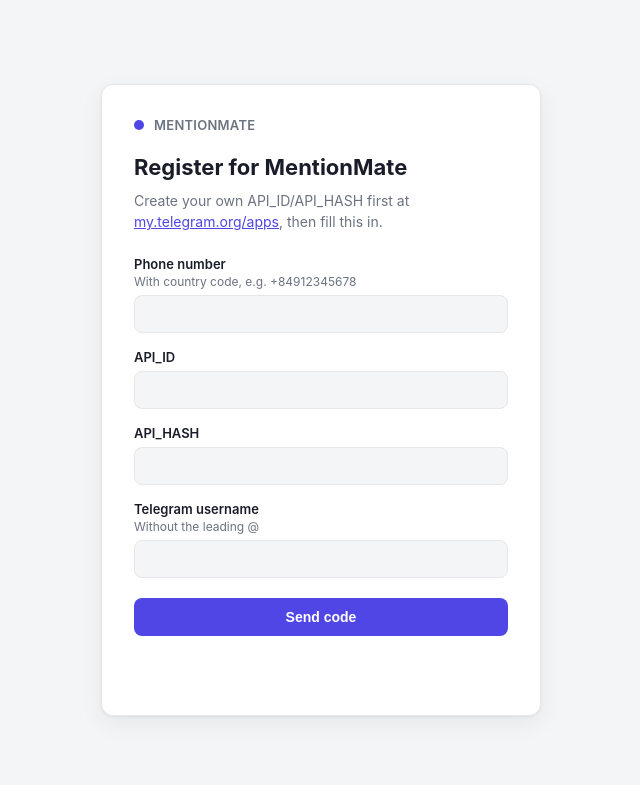
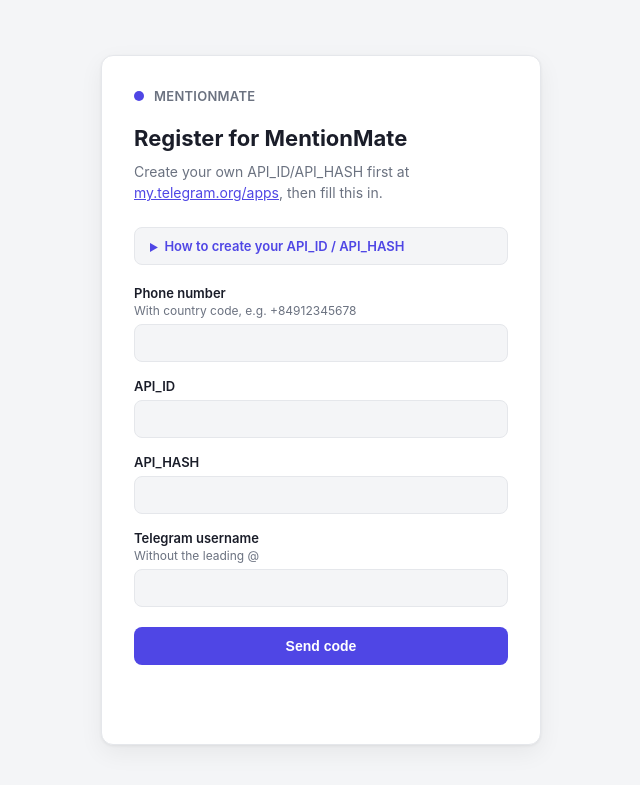
Before and after one commit to PhamHoang16/mention-mate, a FastAPI app: page /register in a window 1280 px wide. Shown: the top 785 px of the page, without its empty margins (319-959 px from the left). Run offline with FastAPI, Linux system fonts and the light colour scheme; parts of the project's set-up code (start-up, migrations or seed data) failed here and were passed over.

Commit message:
feat(registrar): add inline my.telegram.org app-creation walkthrough
Users landing on /register had no idea what to put in Telegram's
"Create new application" form (App title, Short name, URL, Platform,
Description). Adds a collapsible how-to with concrete suggested values
for each field, directly on the registration page.

```diff
--- a/registrar/src/registrar/templates/base.html
+++ b/registrar/src/registrar/templates/base.html
@@ -150,6 +150,57 @@
     }
     #status.error { color: var(--danger); }
     #status.success { color: #16a34a; }
+
+    details.howto {
+      margin-bottom: 20px;
+      border: 1px solid var(--border);
+      border-radius: 8px;
+      background: var(--bg);
+    }
+    details.howto summary {
+      cursor: pointer;
+      padding: 10px 14px;
+      font-size: 13px;
+      font-weight: 600;
+      color: var(--accent);
+      list-style: none;
+    }
+    details.howto summary::-webkit-details-marker { display: none; }
+    details.howto summary::before {
+      content: "▶";
+      display: inline-block;
+      margin-right: 6px;
+      font-size: 10px;
+      transition: transform 0.15s ease;
+    }
+    details.howto[open] summary::before { transform: rotate(90deg); }
+    details.howto .howto-body {
+      padding: 0 14px 14px;
+      font-size: 13px;
+      color: var(--muted);
+      line-height: 1.6;
+    }
+    details.howto ol { margin: 0; padding-left: 20px; }
+    details.howto li { margin-bottom: 6px; }
+    details.howto .field-map {
+      margin: 10px 0 0;
+      border-top: 1px dashed var(--border);
+      padding-top: 10px;
+    }
+    details.howto .field-map div {
+      display: flex;
+      justify-content: space-between;
+      gap: 12px;
+      padding: 3px 0;
+    }
+    details.howto .field-map span:first-child {
+      color: var(--text);
+      font-weight: 600;
+      flex-shrink: 0;
+    }
+    details.howto code {
+      font-size: 12px;
+    }
   </style>
 </head>
 <body>
--- a/registrar/src/registrar/templates/register_start.html
+++ b/registrar/src/registrar/templates/register_start.html
@@ -7,6 +7,26 @@
     <a href="https://my.telegram.org/apps" target="_blank" rel="noopener">my.telegram.org/apps</a>,
     then fill this in.
   </p>
+
+  <details class="howto">
+    <summary>How to create your API_ID / API_HASH</summary>
+    <div class="howto-body">
+      <ol>
+        <li>Open <a href="https://my.telegram.org/apps" target="_blank" rel="noopener">my.telegram.org/apps</a> and log in with your own phone number (OTP sent by Telegram, unrelated to this form).</li>
+        <li>Click <strong>"Create new application"</strong>.</li>
+        <li>Fill in the form using the values below — none of these are shown to other users, they just identify this one app to Telegram.</li>
+        <li>Submit. You'll see <strong>App api_id</strong> and <strong>App api_hash</strong> — copy those into the two fields below.</li>
+      </ol>
+      <div class="field-map">
+        <div><span>App title</span><span><code>MentionMate</code></span></div>
+        <div><span>Short name</span><span><code>mentionmate</code></span></div>
+        <div><span>URL</span><span><code>(leave blank)</code></span></div>
+        <div><span>Platform</span><span><code>Desktop</code></span></div>
+        <div><span>Description</span><span><code>(leave blank)</code></span></div>
+      </div>
+    </div>
+  </details>
+
   <form id="start-form">
     <div class="field">
       <label for="phone">Phone number<span class="sub">With country code, e.g. +84912345678</span></label>
```
